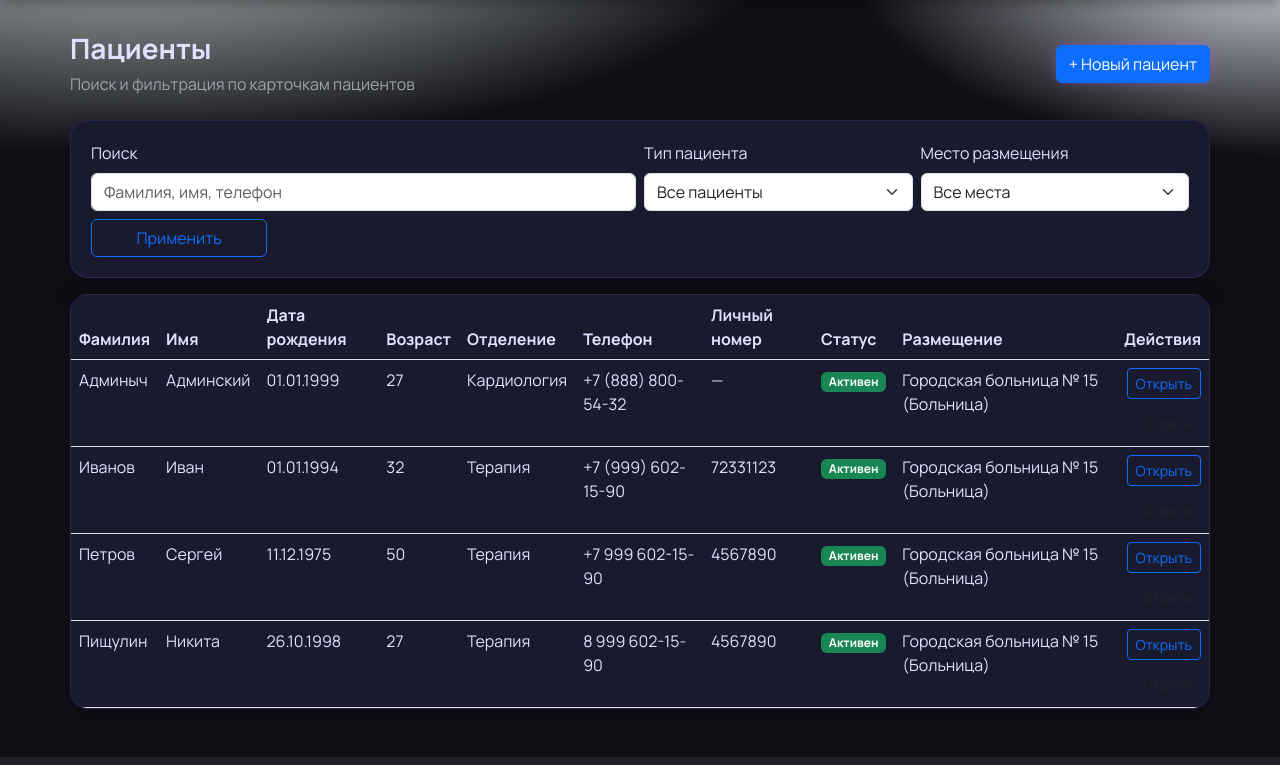
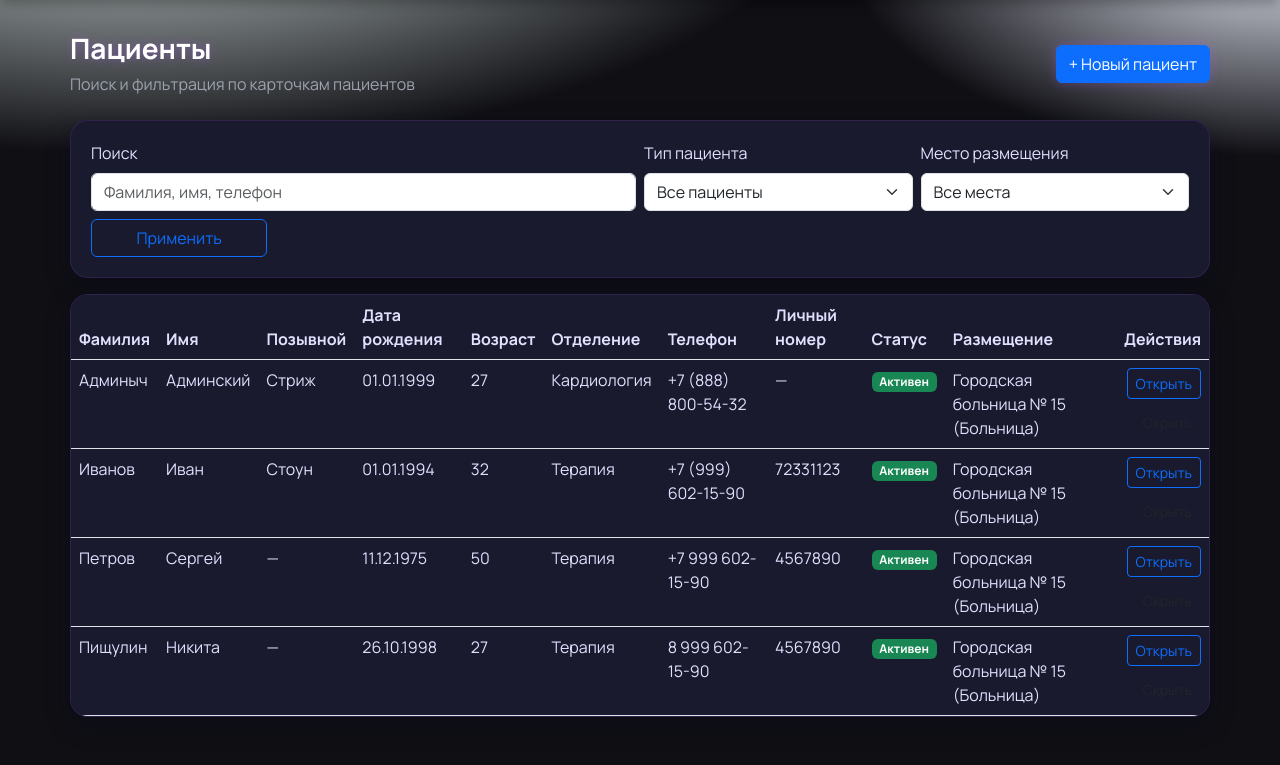
Before and after one commit to nikita-57/CRM_Hospital, a Django app: page /patients/ in a window 1280 px wide. Shown: the part 64-829 px from the top of the page. Run offline with Django 5.2, Linux system fonts and the light colour scheme; a user stored in the database is signed in; data comes from the database, SQL or seed files in the repository; both versions use the stored data as it was after the commit.

Commit message:
добавили Позывной на страницу со всеми пациентами

```diff
--- a/templates/base.html
+++ b/templates/base.html
@@ -25,8 +25,6 @@
         --radius-sm: 12px;
         }
 
-
-}
         .page-title {
             color: #ffffff;
             text-shadow: 0 0 10px rgba(168, 85, 247, 0.4);
--- a/templates/patients/list.html
+++ b/templates/patients/list.html
@@ -51,6 +51,7 @@
                 <tr>
                     <th>Фамилия</th>
                     <th>Имя</th>
+                    <th>Позывной</th>
                     <th>Дата рождения</th>
                     <th>Возраст</th>
                     <th>Отделение</th>
@@ -66,6 +67,7 @@
                 <tr {% if not p.is_active %}class="table-secondary" {% endif %}>
                     <td>{{ p.last_name }}</td>
                     <td>{{ p.first_name }}</td>
+                    <td>{{ p.callsign|default:"—" }}</td>
                     <td>{{ p.birth_date|date:"d.m.Y" }}</td>
                     <td>{% if p.age %}{{ p.age }}{% else %}—{% endif %}</td>
                     <td>{{ p.get_department_display }}</td>
```
Also changed, not shown: db.sqlite3.
